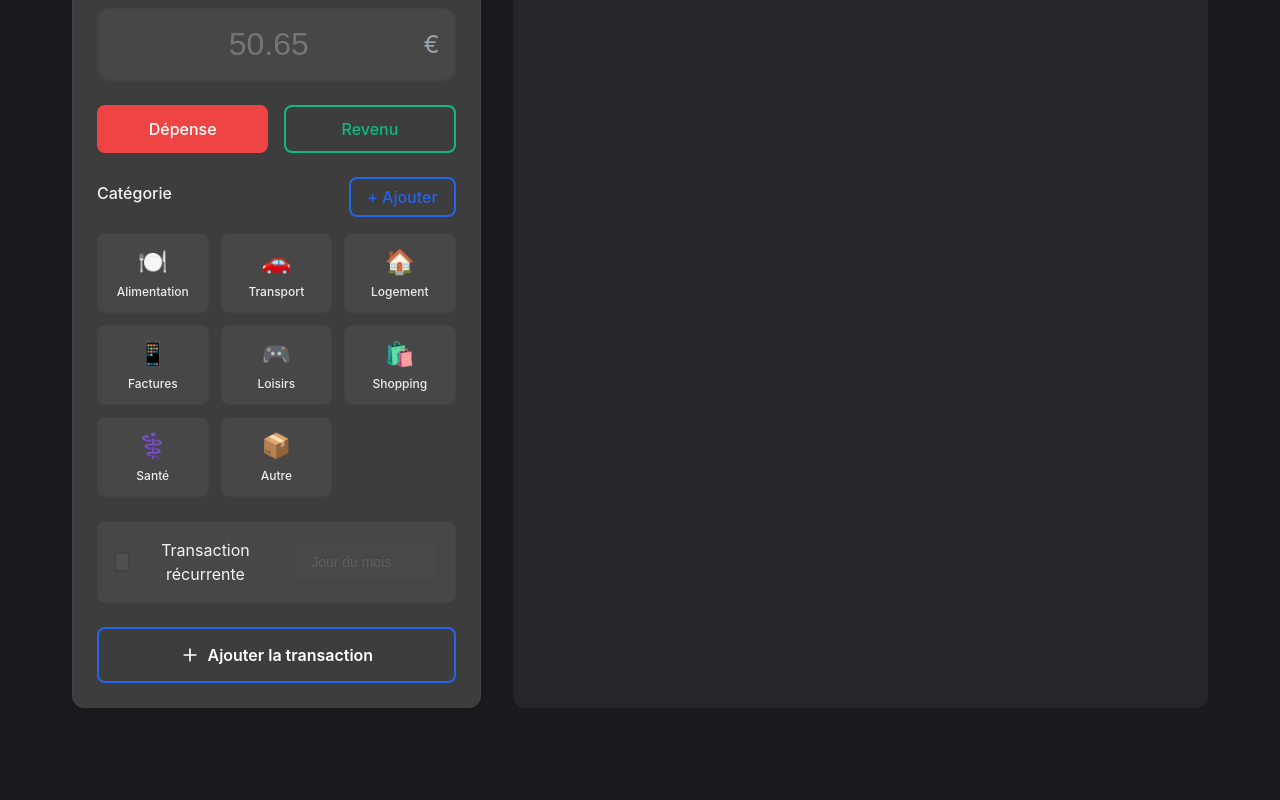
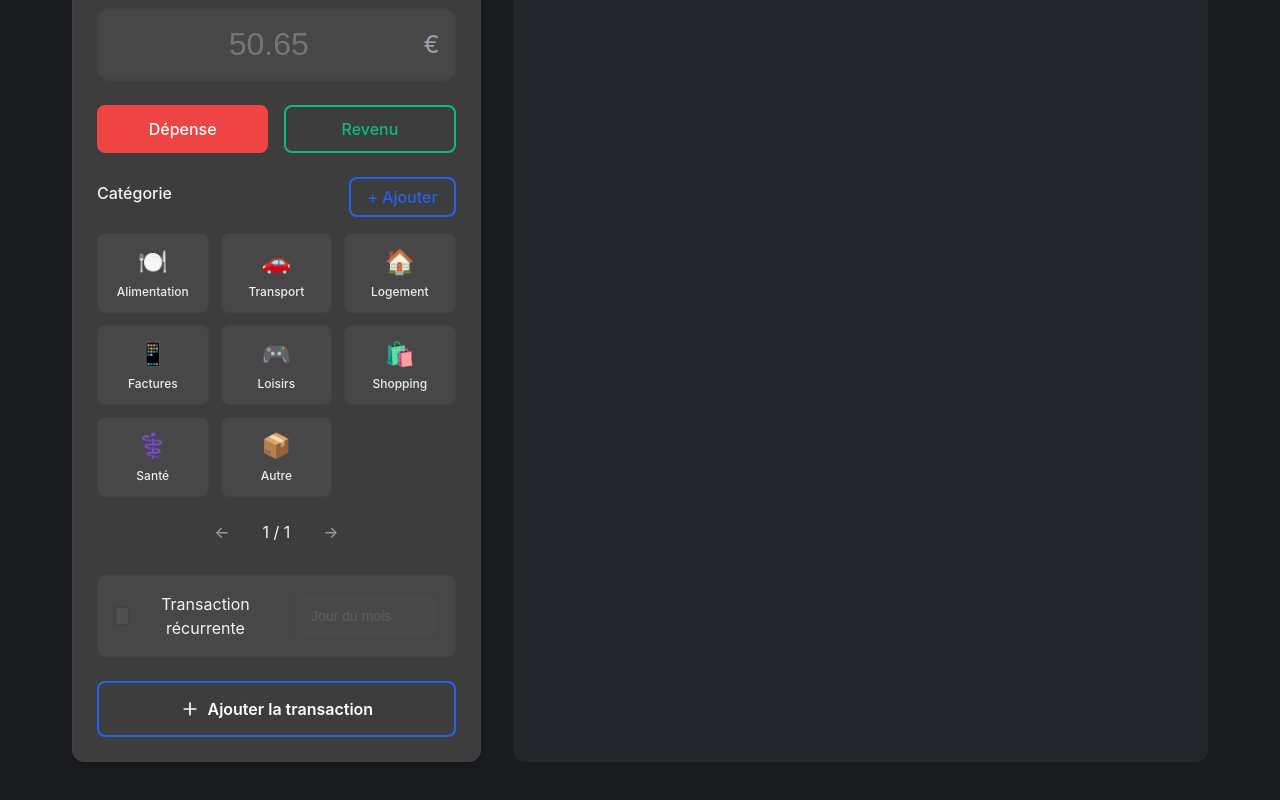
Before and after one commit to AlexandreGaultier/budget-manager, a React (Vite) app: page / in a window 1280 px wide. Shown: the part 617-1417 px from the top of the page. Before the commit the page ends 1389 px from the top, so only its background shows below. Built offline with nearby package versions, Linux system fonts and the light colour scheme.

Commit message:
fix input max length + by default display pagination + better css for delete button

```diff
--- a/src/components/TransactionForm/TransactionForm.module.css
+++ b/src/components/TransactionForm/TransactionForm.module.css
@@ -139,7 +139,7 @@
   width: 24px;
   height: 24px;
   border-radius: 50%;
-  background-color: var(--error-color);
+  background-color: transparent;
   color: white;
   border: none;
   display: flex;
@@ -148,7 +148,7 @@
   cursor: pointer;
   font-size: 14px;
   opacity: 0;
-  transition: opacity 0.2s ease;
+  transition: all 0.2s ease;
   z-index: 1;
   padding: 0;
 }
@@ -158,7 +158,7 @@
 }
 
 .deleteCategoryButton:hover {
-  background-color: var(--error-hover);
+  background-color: var(--error-color);
   transform: scale(1.1);
 }
 
--- a/src/components/TransactionForm/TransactionForm.tsx
+++ b/src/components/TransactionForm/TransactionForm.tsx
@@ -35,6 +35,9 @@ export const TransactionForm = () => {
     e.stopPropagation();
     if (window.confirm('Êtes-vous sûr de vouloir supprimer cette catégorie ?')) {
       deleteCategory(id);
+      if (displayedCategories.length === 1 && currentPage > 0) {
+        setCurrentPage(prev => prev - 1);
+      }
       if (formData.category === id) {
         setFormData(prev => ({ ...prev, category: '' }));
       }
@@ -163,7 +166,7 @@ export const TransactionForm = () => {
             ))}
           </div>
 
-          {totalPages > 1 && (
+          {currentCategories.length > 0 && (
             <div className={styles.pagination}>
               <button
                 type="button"
@@ -173,11 +176,13 @@ export const TransactionForm = () => {
               >
                 ←
               </button>
-              <span>{currentPage + 1} / {totalPages}</span>
+              <span>
+                {currentPage + 1} / {Math.max(1, totalPages)}
+              </span>
               <button
                 type="button"
                 onClick={() => setCurrentPage(prev => prev + 1)}
-                disabled={currentPage === totalPages - 1}
+                disabled={currentPage === Math.max(0, totalPages - 1)}
                 className={styles.paginationButton}
               >
                 →
```
